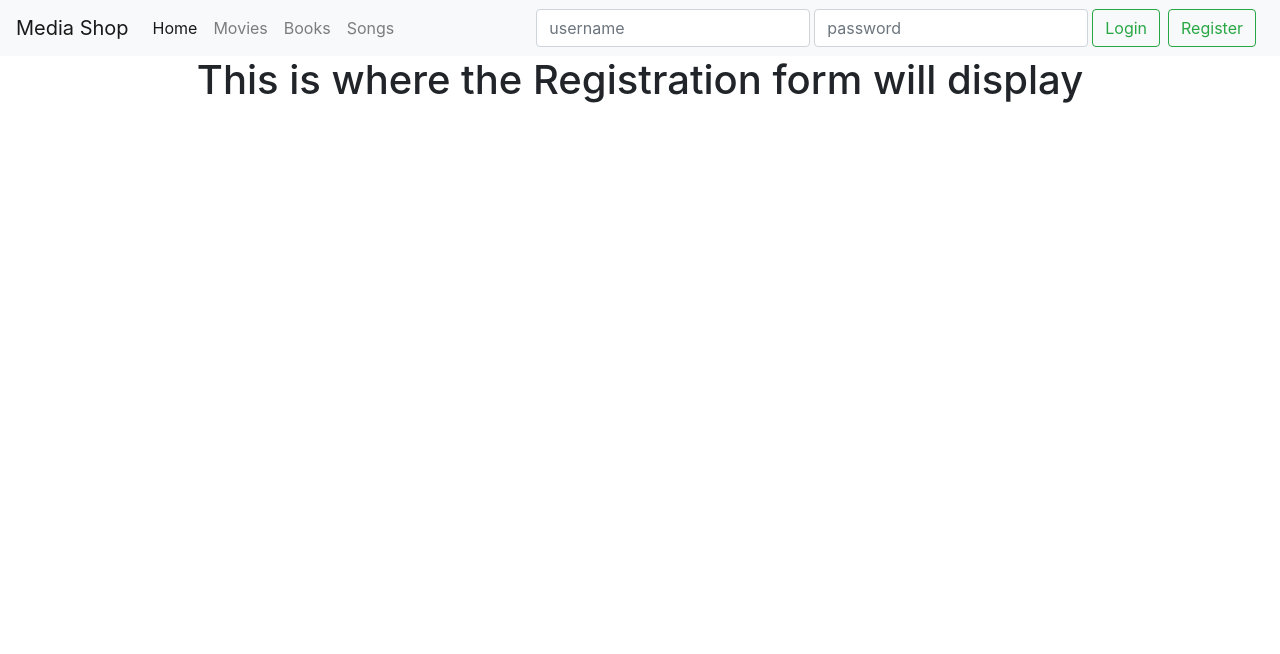
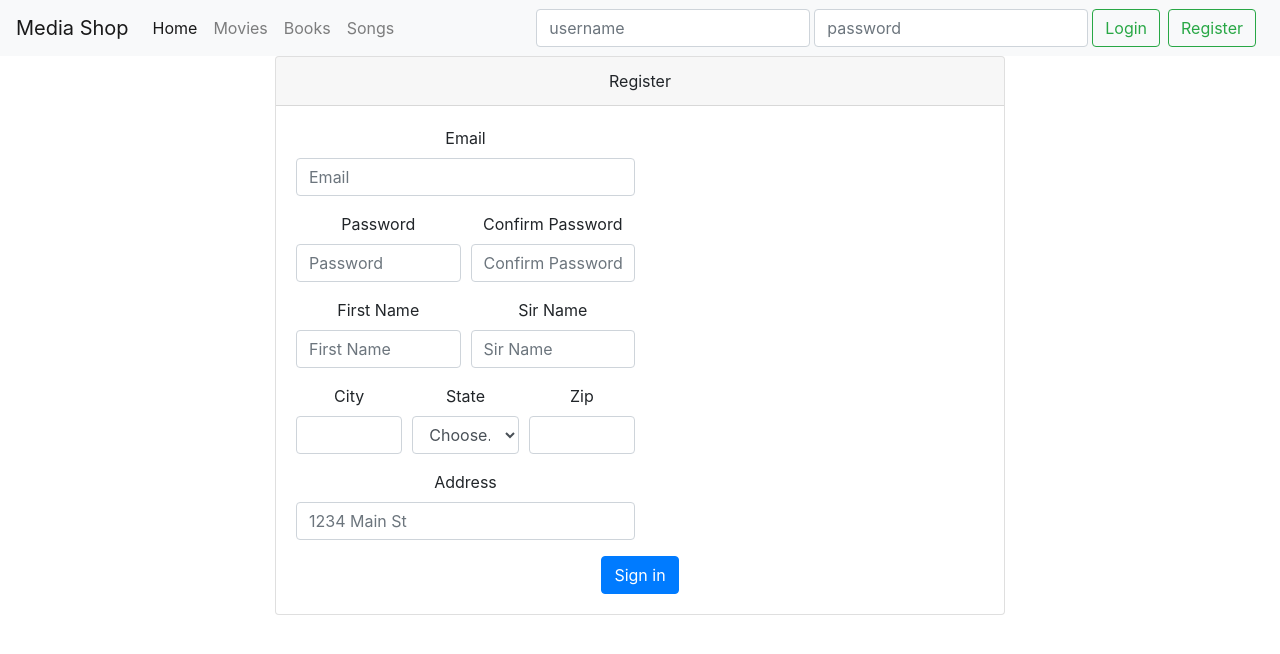
Before and after one commit to jakimcho/MediaShop, a React (Create React App) app: page /registration in a window 1280 px wide. Shown: the top 654 px of the page. Built offline with nearby package versions, Linux system fonts and the light colour scheme.

Commit message:
Added the registration form fields and did the first stylings

```diff
--- a/src/components/registrationPage.jsx
+++ b/src/components/registrationPage.jsx
@@ -3,7 +3,116 @@ import React, { Component } from "react";
 class RegistrationPage extends Component {
   state = {};
   render() {
-    return <h1>This is where the Registration form will display</h1>;
+    return (
+      <div class="cotainer">
+        <div class="row justify-content-center">
+          <div class="col-md-8">
+            <div class="card">
+              <div class="card-header">Register</div>
+              <div class="card-body">
+                <form>
+                  <div className="form-row">
+                    <div className="form-group col-md-6">
+                      <label for="inputEmail4">Email</label>
+                      <input
+                        type="email"
+                        className="form-control"
+                        id="inputEmail4"
+                        placeholder="Email"
+                      />
+                    </div>
+                  </div>
+
+                  <div className="form-row">
+                    <div className="form-group col-md-3">
+                      <label for="inputPassword4">Password</label>
+                      <input
+                        type="password"
+                        className="form-control"
+                        id="inputPassword4"
+                        placeholder="Password"
+                      />
+                    </div>
+                    <div className="form-group col-md-3">
+                      <label for="confirmPassword">Confirm Password</label>
+                      <input
+                        type="password"
+                        className="form-control"
+                        id="confirmPassword"
+                        placeholder="Confirm Password"
+                      />
+                    </div>
+                  </div>
+
+                  <div className="form-row">
+                    <div className="form-group col-md-3">
+                      <label for="userFirstName">First Name</label>
+                      <input
+                        type="text"
+                        className="form-control"
+                        id="userFirstName"
+                        placeholder="First Name"
+                      />
+                    </div>
+                    <div className="form-group col-md-3">
+                      <label for="userSirName">Sir Name</label>
+                      <input
+                        type="text"
+                        className="form-control"
+                        id="userSirName"
+                        placeholder="Sir Name"
+                      />
+                    </div>
+                  </div>
+
+                  <div className="form-row">
+                    <div className="form-group col-md-2">
+                      <label for="inputCity">City</label>
+                      <input
+                        type="text"
+                        className="form-control"
+                        id="inputCity"
+                      />
+                    </div>
+                    <div className="form-group col-md-2">
+                      <label for="inputState">State</label>
+                      <select id="inputState" className="form-control">
+                        <option selected>Choose...</option>
+                        <option>...</option>
+                      </select>
+                    </div>
+                    <div className="form-group col-md-2">
+                      <label for="inputZip">Zip</label>
+                      <input
+                        type="text"
+                        className="form-control"
+                        id="inputZip"
+                      />
+                    </div>
+                  </div>
+
+                  <div className="form-row">
+                    <div className="form-group col-md-6">
+                      <label for="inputAddress">Address</label>
+                      <input
+                        type="text"
+                        className="form-control"
+                        id="inputAddress"
+                        placeholder="1234 Main St"
+                      />
+                    </div>
+                  </div>
+
+                  <button type="submit" className="btn btn-primary">
+                    Sign in
+                  </button>
+                </form>
+              </div>
+            </div>
+          </div>
+        </div>
+      </div>
+    );
   }
 }
 
```
